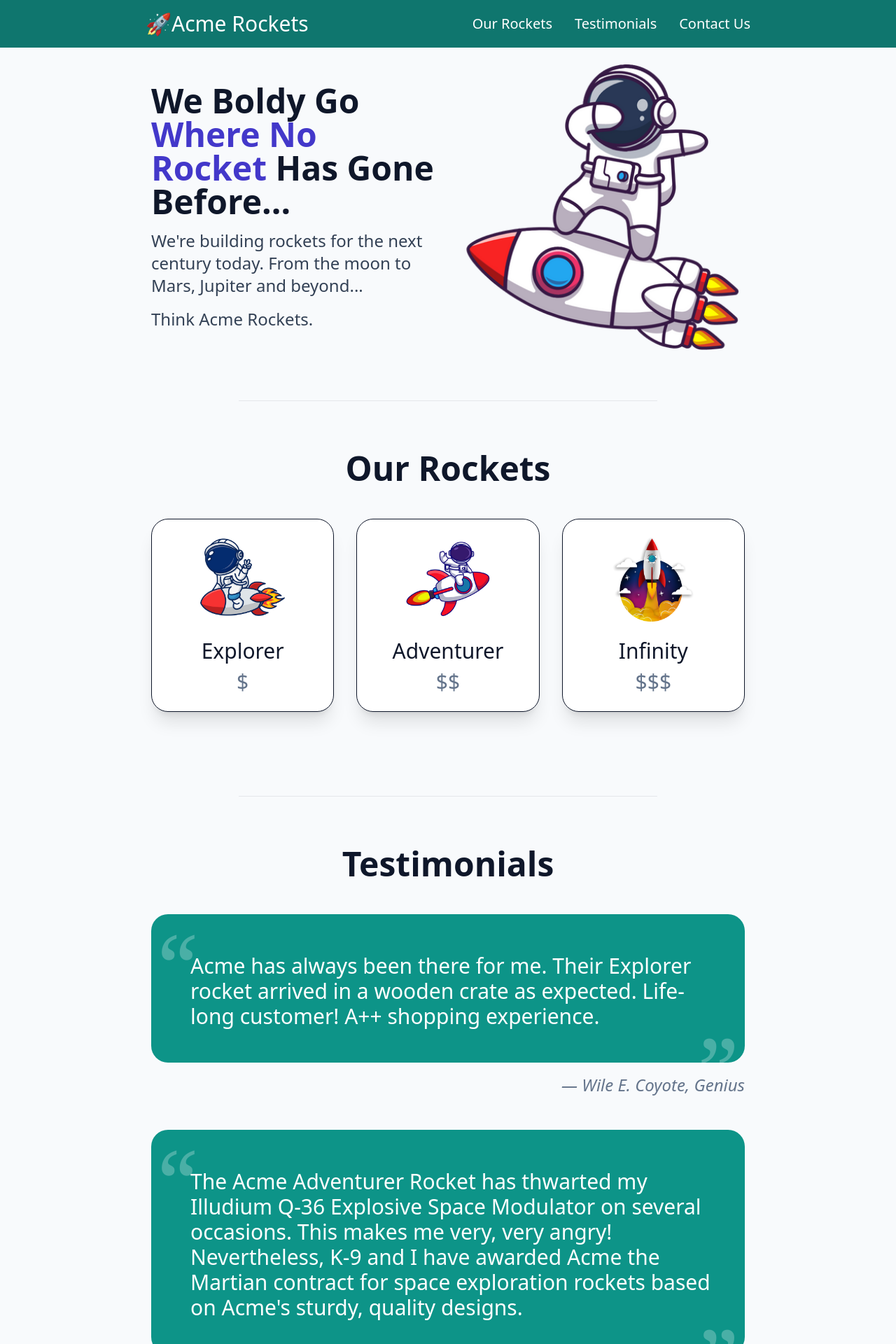
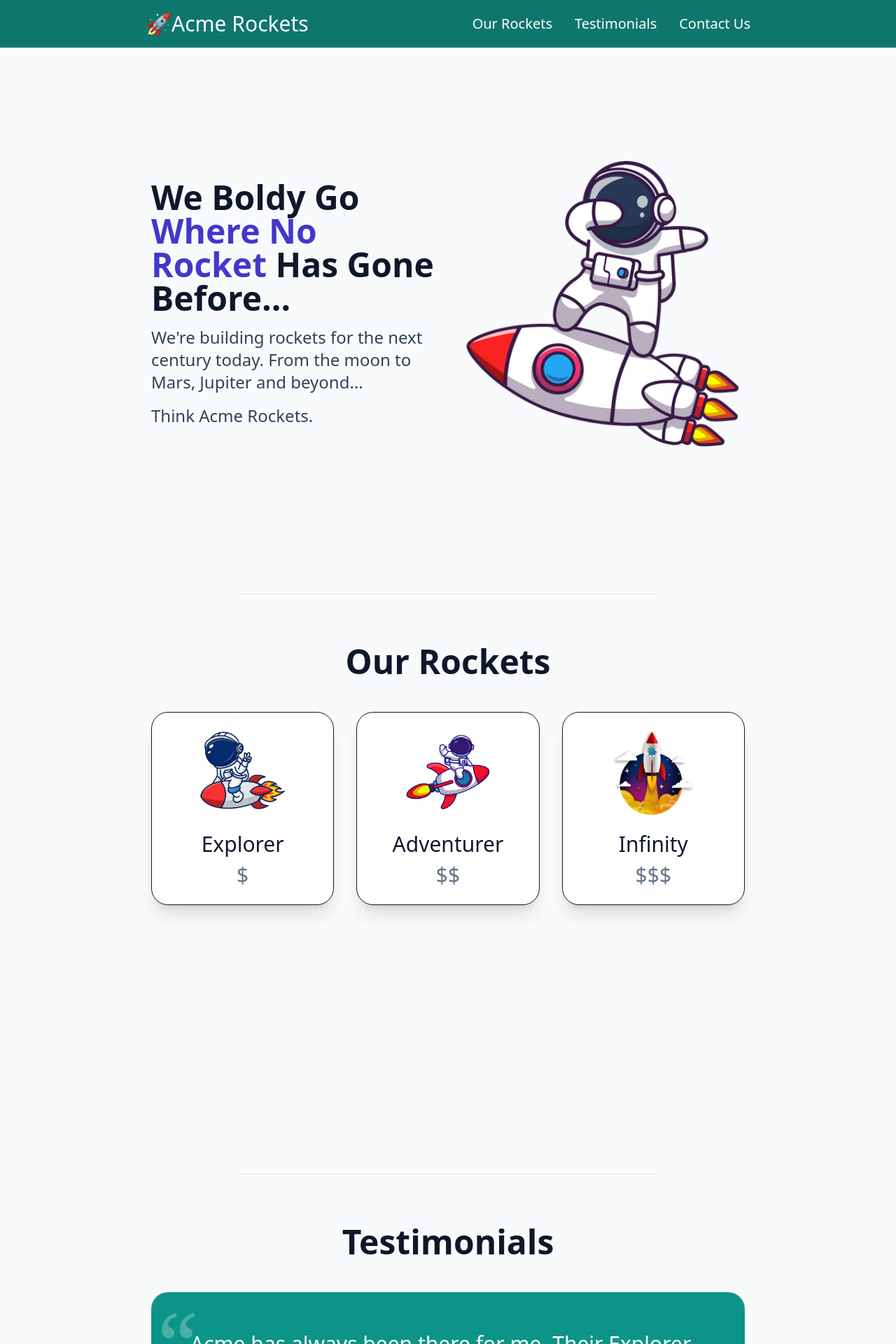
Before and after one commit to snelson-seattle/tailwindcss-landing-page, a React (Create React App) app: page / in a window 1280 px wide. Shown: the top 1920 px of the page at 70% size. Built offline with nearby package versions, Linux system fonts and the light colour scheme.

Commit message:
added custom media queries for section sizing

```diff
--- a/src/components/Contact.js
+++ b/src/components/Contact.js
@@ -1,6 +1,6 @@
 const Contact = () => {
   return (
-    <section id="contact" className="my-12 p-6 scroll-mt-16">
+    <section id="contact" className="my-12 p-6 scroll-mt-20 widescreen:section-min-height tallscreen:section-min-height">
       <h2 className="mb-6 text-center text-4xl font-bold text-slate-900 dark:text-white sm:text-5xl">
         Contact Us
       </h2>
--- a/src/components/Hero.js
+++ b/src/components/Hero.js
@@ -4,7 +4,7 @@ const Hero = () => {
   return (
     <section
       id="hero"
-      className="mb-12 flex flex-col-reverse items-center justify-center gap-8 p-6 sm:flex-row scroll-mt-40"
+      className="mb-12 flex flex-col-reverse items-center justify-center gap-8 p-6 sm:flex-row scroll-mt-40 widescreen:section-min-height tallscreen:section-min-height"
     >
       <article className="sm:w-1/2">
         <h2 className="max-w-md text-4xl font-bold text-center sm:text-5xl sm:text-left text-slate-900 dark:text-white capitalize">
--- a/src/components/Rockets.js
+++ b/src/components/Rockets.js
@@ -7,7 +7,7 @@ import rocketLaunch from "../images/rocketlaunch.png";
 
 const Rockets = () => {
   return (
-    <section id="rockets" className="my-12 p-6 scroll-mt-20">
+    <section id="rockets" className="my-12 p-6 scroll-mt-20 widescreen:section-min-height tallscreen:section-min-height">
       <h2 className="mb-6 text-center text-4xl font-bold text-slate-900 dark:text-white sm:text-5xl">
         Our Rockets
       </h2>
--- a/src/components/Testimonials.js
+++ b/src/components/Testimonials.js
@@ -2,7 +2,7 @@ import TestimonialCard from "./TestimonialCard";
 
 const Testimonials = () => {
   return (
-    <section id="testimonials" className="my-12 p-6 scroll-mt-20">
+    <section id="testimonials" className="my-12 p-6 scroll-mt-20 widescreen:section-min-height tallscreen:section-min-height">
       <h2 className="mb-6 text-center text-4xl font-bold text-slate-900 dark:text-white sm:text-5xl">
         Testimonials
       </h2>
--- a/src/index.css
+++ b/src/index.css
@@ -3,7 +3,13 @@
 @tailwind utilities;
 
 @layer base {
-    html {
-        @apply sm:scroll-smooth;
-    }
+  html {
+    @apply sm:scroll-smooth;
+  }
 }
+
+@layer utilities {
+  .section-min-height {
+    min-height: calc(100vh - 68px);
+  }
+}
--- a/tailwind.config.js
+++ b/tailwind.config.js
@@ -1,10 +1,13 @@
 /** @type {import('tailwindcss').Config} */
 module.exports = {
-  content: [
-    "./src/**/*.{js,jsx,ts,tsx}",
-  ],
+  content: ["./src/**/*.{js,jsx,ts,tsx}"],
   theme: {
-    extend: {},
+    extend: {
+      screens: {
+        widescreen: { raw: "(min-aspect-ratio: 3/2)" },
+        tallscreen: { raw: "(min-aspect-ratio: 1/2)" },
+      },
+    },
   },
   plugins: [],
-}
+};
```
